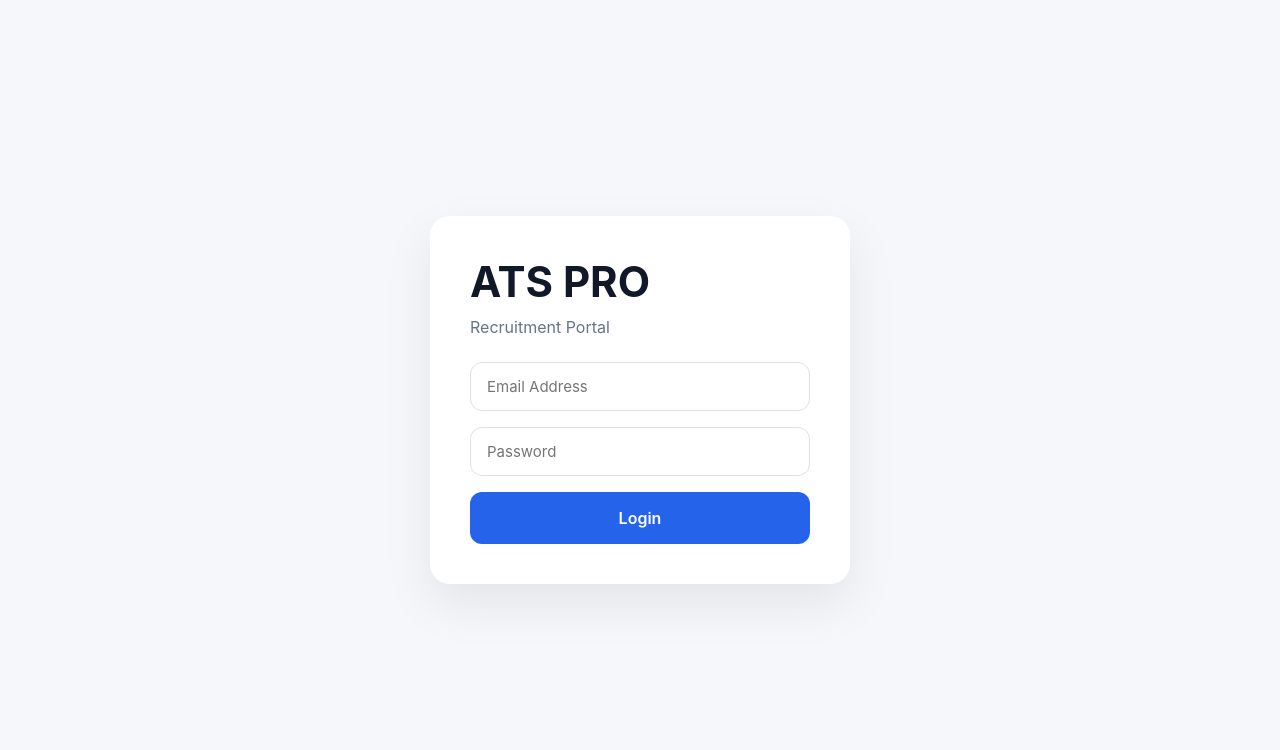
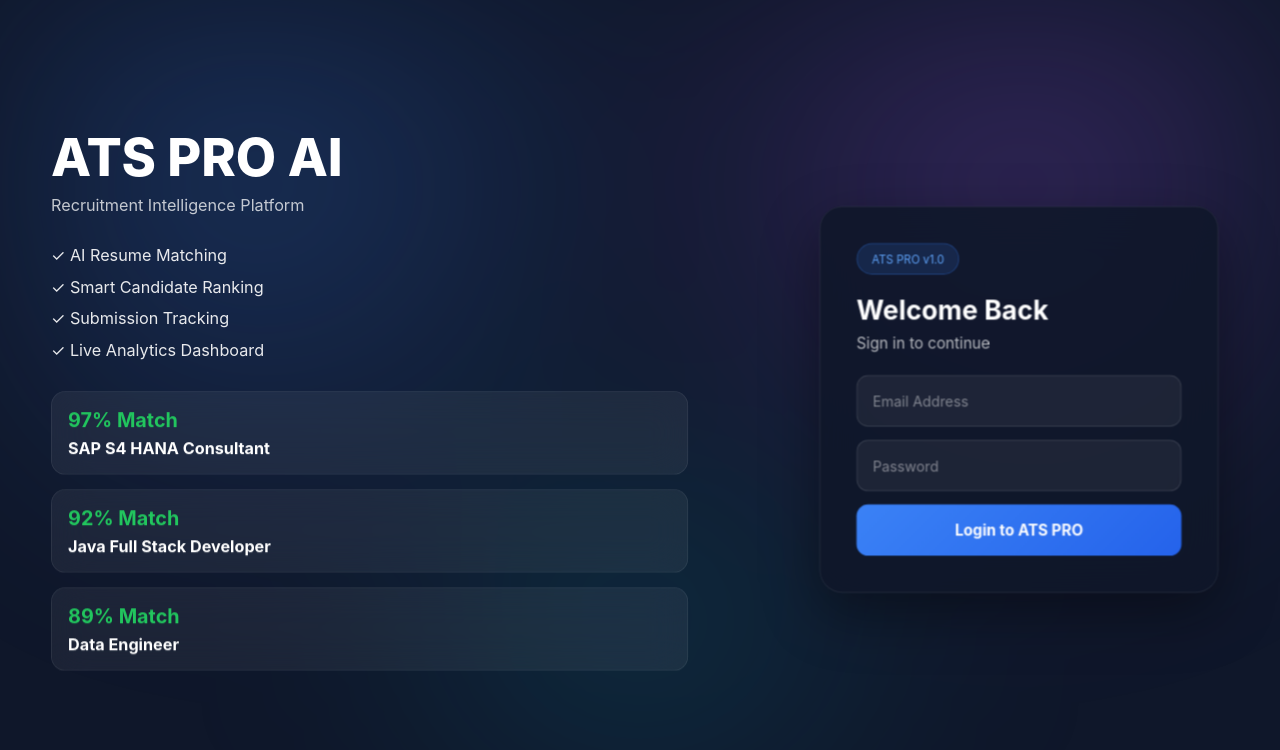
Before and after one commit to Rajgopi635/ats-pro-portal, a React (Vite) app: page / in a window 1280 px wide. Shown: the top 750 px of the page. Built offline with nearby package versions, Linux system fonts and the light colour scheme.

Commit message:
ATS PRO AI login page redesign and UI improvements

```diff
--- a/src/pages/Login.jsx
+++ b/src/pages/Login.jsx
@@ -31,17 +31,71 @@ function Login({ onLogin }) {
   }
 
   return (
-    <div className="login-page">
+    <div className="ats-login-page">
 
-      <div className="login-card">
+      <div className="ats-login-bg"></div>
 
-        <h1>ATS PRO</h1>
+      <div className="ats-login-container">
 
-        <p>Recruitment Portal</p>
+        {/* LEFT SIDE */}
 
-        <form onSubmit={handleLogin}>
+        <div className="ats-login-left">
+
+          <h1>ATS PRO AI</h1>
+
+          <p>
+            Recruitment Intelligence Platform
+          </p>
+
+          <div className="ats-feature-list">
+            <div>✓ AI Resume Matching</div>
+            <div>✓ Smart Candidate Ranking</div>
+            <div>✓ Submission Tracking</div>
+            <div>✓ Live Analytics Dashboard</div>
+          </div>
+
+          <div className="ats-ai-cards">
+
+            <div className="ats-ai-card">
+              <span>97% Match</span>
+              <h4>SAP S4 HANA Consultant</h4>
+            </div>
+
+            <div className="ats-ai-card">
+              <span>92% Match</span>
+              <h4>Java Full Stack Developer</h4>
+            </div>
+
+            <div className="ats-ai-card">
+              <span>89% Match</span>
+              <h4>Data Engineer</h4>
+            </div>
+
+          </div>
+
+        </div>
+
+        {/* RIGHT SIDE */}
+
+        <div className="ats-login-card">
+
+          <div className="ats-version">
+            ATS PRO v1.0
+          </div>
+
+          <h2>Welcome Back</h2>
+
+          <p>
+            Sign in to continue
+          </p>
+
+          <form
+            onSubmit={handleLogin}
+            className="ats-login-form"
+          >
 
             <input
+              className="ats-input"
               type="email"
               placeholder="Email Address"
               value={email}
@@ -52,6 +106,7 @@ function Login({ onLogin }) {
             />
 
             <input
+              className="ats-input"
               type="password"
               placeholder="Password"
               value={password}
@@ -62,21 +117,24 @@ function Login({ onLogin }) {
             />
 
             {error && (
-            <div className="login-error">
+              <div className="ats-error">
                 {error}
               </div>
             )}
 
             <button
+              className="ats-login-btn"
               type="submit"
               disabled={loading}
             >
               {loading
                 ? "Signing In..."
-              : "Login"}
+                : "Login to ATS PRO"}
             </button>
 
           </form>
+
+        </div>
 
       </div>
 
--- a/src/styles/global.css
+++ b/src/styles/global.css
@@ -645,393 +645,265 @@ textarea{
   font-size:11px;
   color:#64748b;
 }
-/* =========================
-   LOGIN PAGE
-========================= */
+/* ===================================
+   ATS PRO AI LOGIN - FINAL COMPACT
+=================================== */
 
-.login-page{
-  min-height:100vh;
-  display:flex;
-  justify-content:center;
-  align-items:center;
-  background:#f5f7fb;
+.ats-login-page {
+  min-height: 100vh;
+  background: #0f172a;
+  position: relative;
+  overflow: hidden;
+  display: flex;
+  align-items: center;
+  justify-content: center;
 }
 
-.login-card{
-  width:420px;
-  background:white;
-  padding:40px;
-  border-radius:20px;
-  box-shadow:
-  0 20px 50px rgba(0,0,0,.08);
+.ats-login-bg {
+  position: absolute;
+  inset: 0;
+  background:
+    radial-gradient(circle at 20% 20%, rgba(59,130,246,.25), transparent 35%),
+    radial-gradient(circle at 80% 20%, rgba(168,85,247,.25), transparent 35%),
+    radial-gradient(circle at 50% 80%, rgba(6,182,212,.15), transparent 35%);
+  filter: blur(100px);
 }
 
-.login-card h1{
-  font-size:42px;
-  margin-bottom:10px;
+/* CONTAINER */
+
+.ats-login-container {
+  position: relative;
+  z-index: 2;
+  width: 1280px;
+  max-width: 92%;
+  display: flex;
+  align-items: center;
+  justify-content: space-between;
+  gap: 50px;
 }
 
-.login-card p{
-  color:#64748b;
-  margin-bottom:25px;
+/* LOGOUT BUTTON */
+
+.logout-btn {
+  background: #ef4444 !important;
+  color: white !important;
+  border: none !important;
+  padding: 10px 18px;
+  border-radius: 8px;
+  font-weight: 600;
+  cursor: pointer;
+  transition: .3s;
 }
 
-.login-card form{
-  display:flex;
-  flex-direction:column;
-  gap:16px;
+.logout-btn:hover {
+  background: #dc2626 !important;
 }
 
-.login-card button{
-  height:52px;
-  border:none;
-  background:#2563eb;
-  color:white;
-  border-radius:12px;
-  cursor:pointer;
-  font-size:16px;
-  font-weight:600;
+/* LEFT SIDE */
+
+.ats-login-left {
+  flex: 1;
+  color: white;
+  transform: scale(0.90);
+  transform-origin: left center;
 }
 
-.login-card button:hover{
-  background:#1d4ed8;
+.ats-login-left h1 {
+  font-size: 58px;
+  font-weight: 800;
+  margin-bottom: 12px;
+  line-height: 1.05;
 }
 
-.login-error{
-  color:#dc2626;
-  font-size:14px;
-}
-.logout-btn{
-  width:100%;
-  height:42px;
-  border:none;
-  border-radius:10px;
-  background:#ef4444;
-  color:white;
-  cursor:pointer;
-  margin-bottom:15px;
-  font-weight:600;
+.ats-login-left p {
+  font-size: 18px;
+  color: rgba(255,255,255,.75);
+  margin-bottom: 35px;
 }
 
-.logout-btn:hover{
-  background:#dc2626;
-}
-@keyframes modalFade{
-
-  from{
-    opacity:0;
-    transform:translateY(20px);
+.ats-feature-list {
+  display: flex;
+  flex-direction: column;
+  gap: 14px;
+  margin-bottom: 35px;
 }
 
-  to{
-    opacity:1;
-    transform:translateY(0);
+.ats-feature-list div {
+  font-size: 18px;
+  color: rgba(255,255,255,.9);
 }
 
+/* AI CARDS */
+
+.ats-ai-cards {
+  display: flex;
+  flex-direction: column;
+  gap: 16px;
 }
 
-.modal,
-.candidate-modal,
-.submission-modal{
-  animation:modalFade .25s ease;
-}
-@media (max-width: 768px) {
-
-  .app-layout {
-
-    flex-direction: column;
+.ats-ai-card {
+  background: rgba(255,255,255,.06);
+  border: 1px solid rgba(255,255,255,.08);
+  backdrop-filter: blur(20px);
+  border-radius: 16px;
+  padding: 18px;
+  animation: atsFloat 5s ease-in-out infinite;
 }
 
-  .sidebar {
-
-    width: 100%;
-
-    height: auto;
+.ats-ai-card:nth-child(2) {
+  animation-delay: 1s;
 }
 
-  .main-content {
-
-    padding: 12px;
+.ats-ai-card:nth-child(3) {
+  animation-delay: 2s;
 }
 
-  .cards {
-
-    grid-template-columns: 1fr;
+.ats-ai-card span {
+  color: #22c55e;
+  font-size: 22px;
+  font-weight: 700;
 }
 
-  table {
-
-    min-width: 900px;
+.ats-ai-card h4 {
+  color: white;
+  margin-top: 8px;
+  font-size: 18px;
 }
 
-}
-/* ======================================
-   ATS PRO ENTERPRISE UI OVERRIDES v2
-====================================== */
-
-/* MAIN LAYOUT */
-
-.main-content{
-  margin-left:260px;
-  width:calc(100% - 260px);
-  padding:24px;
-  overflow-x:hidden;
+@keyframes atsFloat {
+  0% {
+    transform: translateY(0px);
   }
 
-.dashboard{
-  width:100%;
-  max-width:1700px;
-  margin:0 auto;
+  50% {
+    transform: translateY(-10px);
   }
 
-/* TOP BAR */
-
-.topbar{
-  display:flex;
-  justify-content:space-between;
-  align-items:center;
-  gap:20px;
-  flex-wrap:wrap;
+  100% {
+    transform: translateY(0px);
+  }
 }
 
-.topbar h1{
-  font-size:clamp(38px,4vw,64px);
-  line-height:1;
+/* LOGIN CARD */
+
+.ats-login-card {
+  width: 420px;
+  background: rgba(15,23,42,.88);
+  backdrop-filter: blur(25px);
+  border: 1px solid rgba(255,255,255,.08);
+  border-radius: 24px;
+  padding: 38px;
+  box-shadow: 0 20px 60px rgba(0,0,0,.4);
+  transform: scale(0.95);
 }
 
-/* CARDS */
-
-.cards{
-  display:grid;
-  grid-template-columns:
-  repeat(auto-fit,minmax(260px,1fr));
-  gap:20px;
+.ats-version {
+  display: inline-block;
+  padding: 8px 15px;
+  border-radius: 999px;
+  background: rgba(59,130,246,.15);
+  color: #60a5fa;
+  border: 1px solid rgba(59,130,246,.3);
+  font-size: 12px;
+  margin-bottom: 20px;
 }
 
-.card{
-  min-height:160px;
-  padding:24px;
+.ats-login-card h2 {
+  color: white;
+  margin-bottom: 8px;
+  font-size: 28px;
 }
 
-.card p{
-  font-size:clamp(32px,3vw,42px);
+.ats-login-card p {
+  color: rgba(255,255,255,.7);
+  margin-bottom: 24px;
 }
 
-/* SEARCH */
-
-.search-box{
-  width:min(350px,100%);
+.ats-login-form {
+  display: flex;
+  flex-direction: column;
+  gap: 14px;
 }
 
-.add-btn{
-  border:none;
-  background:#2563eb;
-  color:white;
+/* INPUTS */
 
-  padding:14px 24px;
-
-  border-radius:12px;
-
-  cursor:pointer;
-
-  font-weight:600;
-
-  font-size:16px;
-
-  min-width:180px;
-
-  height:52px;
-
-  white-space:nowrap;
-
-  display:flex;
-
-  align-items:center;
-
-  justify-content:center;
-
-  transition:.25s;
+.ats-input {
+  width: 100%;
+  height: 54px;
+  border-radius: 12px;
+  border: 1px solid rgba(255,255,255,.12);
+  background: rgba(255,255,255,.06);
+  color: white;
+  font-size: 15px;
+  padding: 0 16px;
+  outline: none;
+  box-sizing: border-box;
 }
 
-.add-btn:hover{
-  background:#1d4ed8;
+.ats-input::placeholder {
+  color: rgba(255,255,255,.45);
 }
 
-/* TABLE SECTION */
-
-.table-section{
-  width:100%;
-  overflow-x:auto;
-  border-radius:18px;
-  box-shadow:
-  0 10px 30px rgba(15,23,42,.05);
+.ats-input:focus {
+  border-color: #3b82f6;
+  box-shadow: 0 0 0 4px rgba(59,130,246,.15);
 }
 
-/* IMPORTANT FIX */
+/* LOGIN BUTTON */
 
-table{
-  width:max-content;
-  min-width:100%;
-  border-collapse:collapse;
+.ats-login-btn {
+  width: 100%;
+  height: 54px;
+  border: none;
+  border-radius: 12px;
+  background: linear-gradient(
+    135deg,
+    #3b82f6,
+    #2563eb
+  );
+  color: white;
+  font-size: 16px;
+  font-weight: 700;
+  cursor: pointer;
+  transition: .3s;
 }
 
-/* HEADERS */
-
-thead{
-  background:#fafafa;
+.ats-login-btn:hover {
+  transform: translateY(-2px);
+  box-shadow: 0 10px 25px rgba(59,130,246,.35);
 }
 
-th{
-  white-space:nowrap;
-  font-size:14px;
-  font-weight:700;
-  color:#64748b;
+.ats-login-btn:disabled {
+  opacity: .7;
+  cursor: not-allowed;
 }
 
-/* CELLS */
+/* ERROR */
 
-th,
-td{
-  padding:16px 18px;
-  vertical-align:middle;
-  white-space:nowrap;
-}
-
-/* LONG TEXT */
-
-td{
-  font-size:14px;
-}
-
-/* TECHNOLOGY COLUMN */
-
-.technology-cell{
-  min-width:220px;
-  white-space:normal;
-  line-height:1.5;
-}
-
-/* EMAILS */
-
-.email-cell{
-  min-width:220px;
-}
-
-/* CREATED BY */
-
-.audit-cell{
-  min-width:180px;
-}
-
-/* STATUS */
-
-.status,
-.status-badge{
-  white-space:nowrap;
-}
-
-/* ACTIONS */
-
-.action-buttons{
-  display:flex;
-  gap:8px;
-  justify-content:center;
-}
-
-.edit-btn,
-.delete-btn{
-  flex-shrink:0;
-}
-
-/* MODALS */
-
-.modal,
-.candidate-modal,
-.submission-modal{
-  width:min(900px,95vw);
-}
-
-/* FORMS */
-
-.form-grid,
-.candidate-form-grid{
-  display:grid;
-  grid-template-columns:
-  repeat(auto-fit,minmax(250px,1fr));
-  gap:18px;
-}
-
-/* SCROLLBAR */
-
-::-webkit-scrollbar{
-  width:10px;
-  height:10px;
-}
-
-::-webkit-scrollbar-thumb{
-  background:#cbd5e1;
-  border-radius:999px;
-}
-
-::-webkit-scrollbar-thumb:hover{
-  background:#94a3b8;
-}
-
-/* LARGE MONITORS */
-
-@media (min-width:1600px){
-
-  .dashboard{
-    max-width:1800px;
-  }
-
-}
-
-/* TABLETS */
-
-@media (max-width:1200px){
-
-  .cards{
-    grid-template-columns:
-    repeat(2,1fr);
-  }
-
+.ats-error {
+  background: rgba(239,68,68,.12);
+  color: #fca5a5;
+  border: 1px solid rgba(239,68,68,.25);
+  padding: 12px;
+  border-radius: 12px;
 }
 
 /* MOBILE */
 
-@media (max-width:768px){
+@media (max-width: 900px) {
 
-  .sidebar{
-    position:relative;
-    width:100%;
+  .ats-login-container {
+    flex-direction: column;
   }
 
-  .main-content{
-    margin-left:0;
-    width:100%;
-    padding:12px;
+  .ats-login-left {
+    display: none;
   }
 
-  .cards{
-    grid-template-columns:1fr;
-  }
-
-  .topbar{
-    flex-direction:column;
-    align-items:stretch;
-  }
-
-  .search-box{
-    width:100%;
-  }
-
-  .add-btn{
-    width:100%;
-  }
-
-  .table-section{
-    overflow-x:auto;
+  .ats-login-card {
+    width: 100%;
+    max-width: 450px;
+    transform: none;
   }
 
 }
```
Lines whose indentation alone changed are shown as unchanged.
